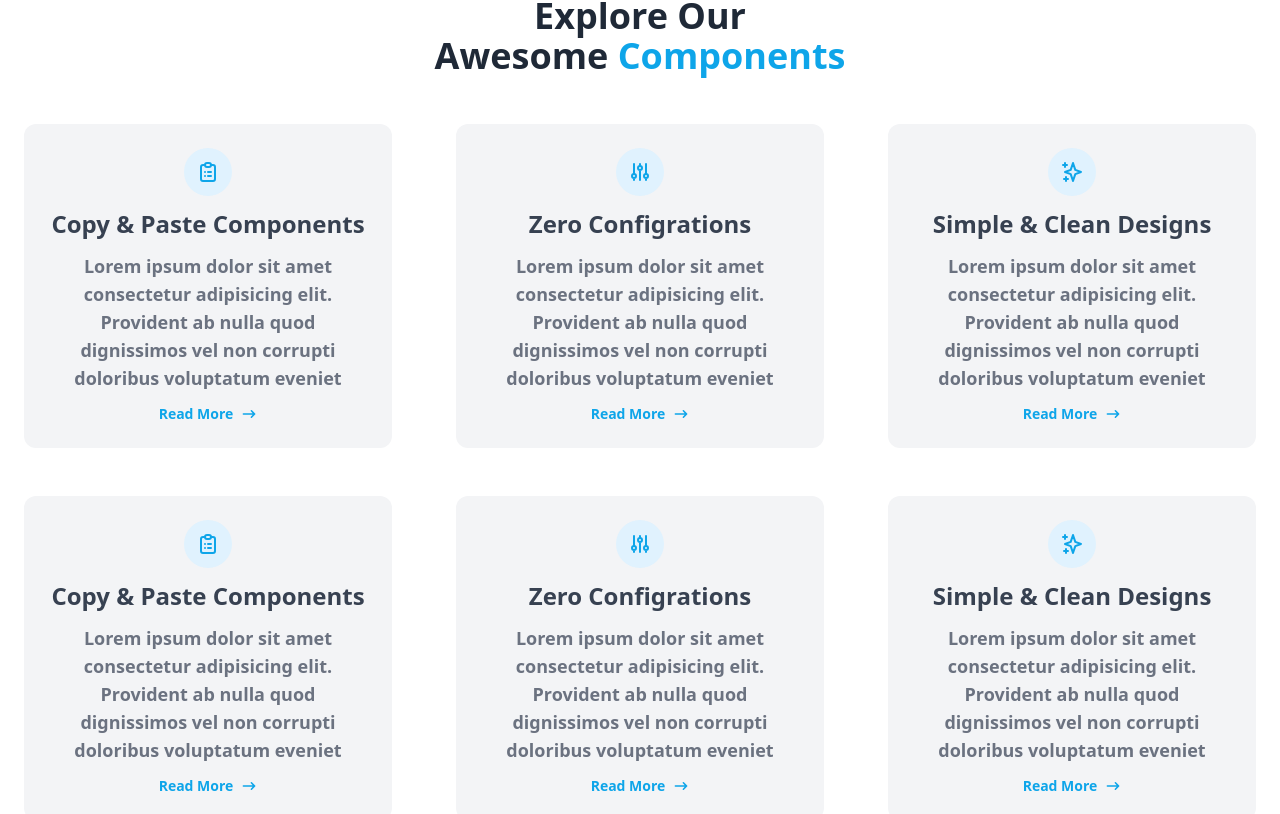
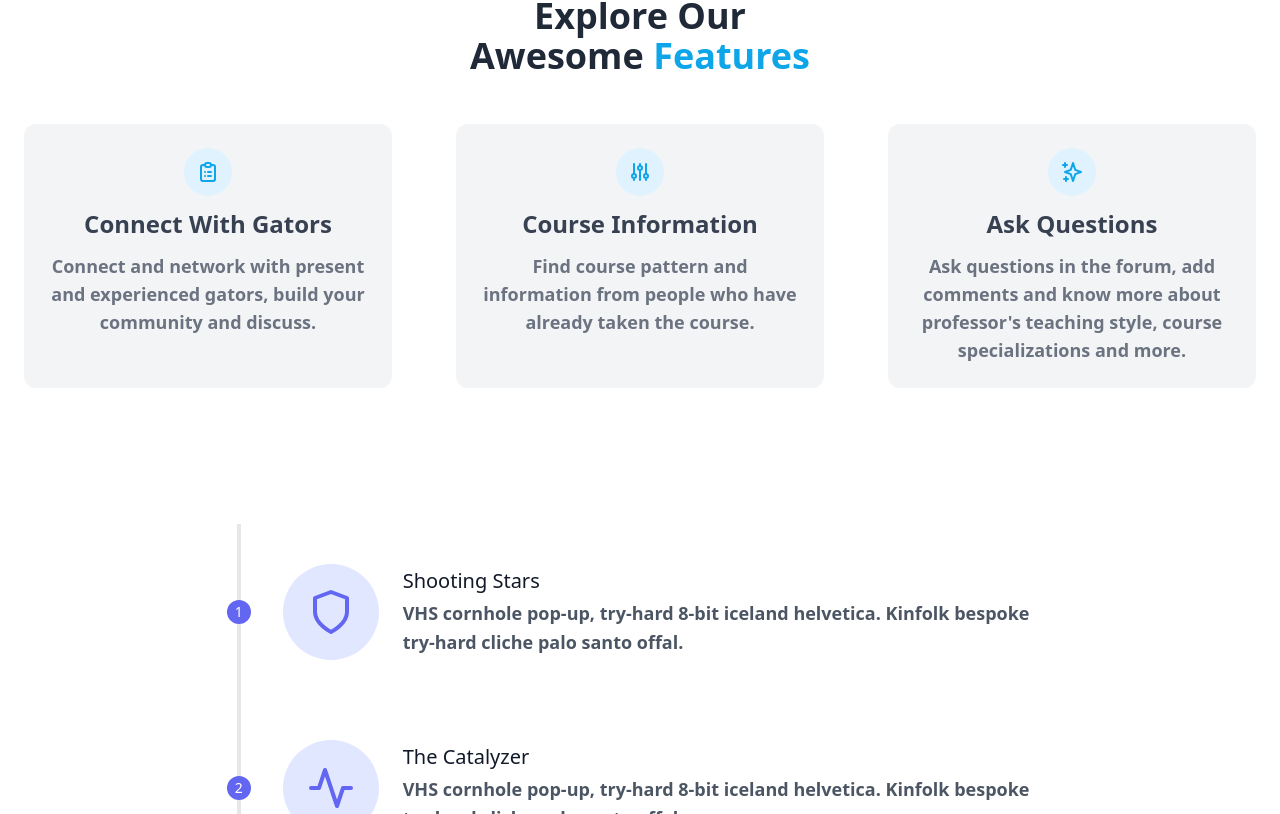
Before and after one commit to kovurusaisachin/AllyGator, a Next.js app in the folder Frontend/allygator_frontend/: page / in a window 1280 px wide. Shown: the part 686-1500 px from the top of the page. Built offline with nearby package versions, Linux system fonts and the light colour scheme.

Commit message:
Features updated

```diff
--- a/Frontend/allygator_frontend/pages/index.tsx
+++ b/Frontend/allygator_frontend/pages/index.tsx
@@ -147,8 +147,55 @@ export default function Home() {
         </header>
 <section className="bg-white dark:bg-gray-900">
   <div className="container px-6 py-10 mx-auto">
-    <h1 className="text-lg font-semibold text-center text-gray-800 capitalize lg:text-4xl dark:text-white">explore our <br /> awesome <span className="text-blue-500">Components</span></h1>
+    <h1 className="text-lg font-semibold text-center text-gray-800 capitalize lg:text-4xl dark:text-white">explore our <br /> awesome <span className="text-blue-500">Features</span></h1>
     <div className="grid grid-cols-1 gap-8 mt-8 xl:mt-12 xl:gap-16 md:grid-cols-2 xl:grid-cols-3">
+      <div className="flex flex-col items-center p-6 space-y-3 text-center bg-gray-100 rounded-xl dark:bg-gray-800">
+        <span className="inline-block p-3 text-blue-500 bg-blue-100 rounded-full dark:text-white dark:bg-blue-500">
+          <svg xmlns="http://www.w3.org/2000/svg" className="w-6 h-6" fill="none" viewBox="0 0 24 24" stroke="currentColor">
+            <path strokeLinecap="round" strokeLinejoin="round" strokeWidth={2} d="M9 5H7a2 2 0 00-2 2v12a2 2 0 002 2h10a2 2 0 002-2V7a2 2 0 00-2-2h-2M9 5a2 2 0 002 2h2a2 2 0 002-2M9 5a2 2 0 012-2h2a2 2 0 012 2m-3 7h3m-3 4h3m-6-4h.01M9 16h.01" />
+          </svg>
+        </span>
+        <h1 className="text-2xl font-semibold text-gray-700 capitalize dark:text-white">Connect with gators</h1>
+        <p className="text-gray-500 dark:text-gray-300">
+          Connect and network with present and experienced gators, build your community and discuss.
+        </p>
+        {/* <a href="#" className="flex items-center -mx-1 text-sm text-blue-500 capitalize transition-colors duration-200 transform dark:text-blue-400 hover: hover:text-blue-600 dark:hover:text-blue-500">
+          <span className="mx-1">read more</span>
+          <svg className="w-4 h-4 mx-1" fill="currentColor" viewBox="0 0 20 20" xmlns="http://www.w3.org/2000/svg"><path fillRule="evenodd" d="M12.293 5.293a1 1 0 011.414 0l4 4a1 1 0 010 1.414l-4 4a1 1 0 01-1.414-1.414L14.586 11H3a1 1 0 110-2h11.586l-2.293-2.293a1 1 0 010-1.414z" clipRule="evenodd" /></svg>
+        </a> */}
+      </div>
+      <div className="flex flex-col items-center p-6 space-y-3 text-center bg-gray-100 rounded-xl dark:bg-gray-800">
+        <span className="inline-block p-3 text-blue-500 bg-blue-100 rounded-full dark:text-white dark:bg-blue-500">
+          <svg xmlns="http://www.w3.org/2000/svg" className="w-6 h-6" fill="none" viewBox="0 0 24 24" stroke="currentColor">
+            <path strokeLinecap="round" strokeLinejoin="round" strokeWidth={2} d="M12 6V4m0 2a2 2 0 100 4m0-4a2 2 0 110 4m-6 8a2 2 0 100-4m0 4a2 2 0 110-4m0 4v2m0-6V4m6 6v10m6-2a2 2 0 100-4m0 4a2 2 0 110-4m0 4v2m0-6V4" />
+          </svg>
+        </span>
+        <h1 className="text-2xl font-semibold text-gray-700 capitalize dark:text-white">Course Information</h1>
+        <p className="text-gray-500 dark:text-gray-300">
+          Find course pattern and information from people who have already taken the course.
+        </p>
+        {/* <a href="#" className="flex items-center -mx-1 text-sm text-blue-500 capitalize transition-colors duration-200 transform dark:text-blue-400 hover: hover:text-blue-600 dark:hover:text-blue-500">
+          <span className="mx-1">read more</span>
+          <svg className="w-4 h-4 mx-1" fill="currentColor" viewBox="0 0 20 20" xmlns="http://www.w3.org/2000/svg"><path fillRule="evenodd" d="M12.293 5.293a1 1 0 011.414 0l4 4a1 1 0 010 1.414l-4 4a1 1 0 01-1.414-1.414L14.586 11H3a1 1 0 110-2h11.586l-2.293-2.293a1 1 0 010-1.414z" clipRule="evenodd" /></svg>
+        </a> */}
+      </div>
+      <div className="flex flex-col items-center p-6 space-y-3 text-center bg-gray-100 rounded-xl dark:bg-gray-800">
+        <span className="inline-block p-3 text-blue-500 bg-blue-100 rounded-full dark:text-white dark:bg-blue-500">
+          <svg xmlns="http://www.w3.org/2000/svg" className="w-6 h-6" fill="none" viewBox="0 0 24 24" stroke="currentColor">
+            <path strokeLinecap="round" strokeLinejoin="round" strokeWidth={2} d="M5 3v4M3 5h4M6 17v4m-2-2h4m5-16l2.286 6.857L21 12l-5.714 2.143L13 21l-2.286-6.857L5 12l5.714-2.143L13 3z" />
+          </svg>
+        </span>
+        <h1 className="text-2xl font-semibold text-gray-700 capitalize dark:text-white">Ask questions</h1>
+        <p className="text-gray-500 dark:text-gray-300">
+          Ask questions in the forum, add comments and know more about professor's teaching style, course specializations and more.
+        </p>
+        {/* <a href="#" className="flex items-center -mx-1 text-sm text-blue-500 capitalize transition-colors duration-200 transform dark:text-blue-400 hover: hover:text-blue-600 dark:hover:text-blue-500">
+          <span className="mx-1">read more</span>
+          <svg className="w-4 h-4 mx-1" fill="currentColor" viewBox="0 0 20 20" xmlns="http://www.w3.org/2000/svg"><path fillRule="evenodd" d="M12.293 5.293a1 1 0 011.414 0l4 4a1 1 0 010 1.414l-4 4a1 1 0 01-1.414-1.414L14.586 11H3a1 1 0 110-2h11.586l-2.293-2.293a1 1 0 010-1.414z" clipRule="evenodd" /></svg>
+        </a> */}
+      </div>
+    </div>
+    {/* <div className="grid grid-cols-1 gap-8 mt-8 xl:mt-12 xl:gap-16 md:grid-cols-2 xl:grid-cols-3">
       <div className="flex flex-col items-center p-6 space-y-3 text-center bg-gray-100 rounded-xl dark:bg-gray-800">
         <span className="inline-block p-3 text-blue-500 bg-blue-100 rounded-full dark:text-white dark:bg-blue-500">
           <svg xmlns="http://www.w3.org/2000/svg" className="w-6 h-6" fill="none" viewBox="0 0 24 24" stroke="currentColor">
@@ -194,54 +241,7 @@ export default function Home() {
           <svg className="w-4 h-4 mx-1" fill="currentColor" viewBox="0 0 20 20" xmlns="http://www.w3.org/2000/svg"><path fillRule="evenodd" d="M12.293 5.293a1 1 0 011.414 0l4 4a1 1 0 010 1.414l-4 4a1 1 0 01-1.414-1.414L14.586 11H3a1 1 0 110-2h11.586l-2.293-2.293a1 1 0 010-1.414z" clipRule="evenodd" /></svg>
         </a>
       </div>
-    </div>
-    <div className="grid grid-cols-1 gap-8 mt-8 xl:mt-12 xl:gap-16 md:grid-cols-2 xl:grid-cols-3">
-      <div className="flex flex-col items-center p-6 space-y-3 text-center bg-gray-100 rounded-xl dark:bg-gray-800">
-        <span className="inline-block p-3 text-blue-500 bg-blue-100 rounded-full dark:text-white dark:bg-blue-500">
-          <svg xmlns="http://www.w3.org/2000/svg" className="w-6 h-6" fill="none" viewBox="0 0 24 24" stroke="currentColor">
-            <path strokeLinecap="round" strokeLinejoin="round" strokeWidth={2} d="M9 5H7a2 2 0 00-2 2v12a2 2 0 002 2h10a2 2 0 002-2V7a2 2 0 00-2-2h-2M9 5a2 2 0 002 2h2a2 2 0 002-2M9 5a2 2 0 012-2h2a2 2 0 012 2m-3 7h3m-3 4h3m-6-4h.01M9 16h.01" />
-          </svg>
-        </span>
-        <h1 className="text-2xl font-semibold text-gray-700 capitalize dark:text-white">Copy &amp; paste components</h1>
-        <p className="text-gray-500 dark:text-gray-300">
-          Lorem ipsum dolor sit amet consectetur adipisicing elit. Provident ab nulla quod dignissimos vel non corrupti doloribus voluptatum eveniet
-        </p>
-        <a href="#" className="flex items-center -mx-1 text-sm text-blue-500 capitalize transition-colors duration-200 transform dark:text-blue-400 hover: hover:text-blue-600 dark:hover:text-blue-500">
-          <span className="mx-1">read more</span>
-          <svg className="w-4 h-4 mx-1" fill="currentColor" viewBox="0 0 20 20" xmlns="http://www.w3.org/2000/svg"><path fillRule="evenodd" d="M12.293 5.293a1 1 0 011.414 0l4 4a1 1 0 010 1.414l-4 4a1 1 0 01-1.414-1.414L14.586 11H3a1 1 0 110-2h11.586l-2.293-2.293a1 1 0 010-1.414z" clipRule="evenodd" /></svg>
-        </a>
-      </div>
-      <div className="flex flex-col items-center p-6 space-y-3 text-center bg-gray-100 rounded-xl dark:bg-gray-800">
-        <span className="inline-block p-3 text-blue-500 bg-blue-100 rounded-full dark:text-white dark:bg-blue-500">
-          <svg xmlns="http://www.w3.org/2000/svg" className="w-6 h-6" fill="none" viewBox="0 0 24 24" stroke="currentColor">
-            <path strokeLinecap="round" strokeLinejoin="round" strokeWidth={2} d="M12 6V4m0 2a2 2 0 100 4m0-4a2 2 0 110 4m-6 8a2 2 0 100-4m0 4a2 2 0 110-4m0 4v2m0-6V4m6 6v10m6-2a2 2 0 100-4m0 4a2 2 0 110-4m0 4v2m0-6V4" />
-          </svg>
-        </span>
-        <h1 className="text-2xl font-semibold text-gray-700 capitalize dark:text-white">Zero Configrations</h1>
-        <p className="text-gray-500 dark:text-gray-300">
-          Lorem ipsum dolor sit amet consectetur adipisicing elit. Provident ab nulla quod dignissimos vel non corrupti doloribus voluptatum eveniet
-        </p>
-        <a href="#" className="flex items-center -mx-1 text-sm text-blue-500 capitalize transition-colors duration-200 transform dark:text-blue-400 hover: hover:text-blue-600 dark:hover:text-blue-500">
-          <span className="mx-1">read more</span>
-          <svg className="w-4 h-4 mx-1" fill="currentColor" viewBox="0 0 20 20" xmlns="http://www.w3.org/2000/svg"><path fillRule="evenodd" d="M12.293 5.293a1 1 0 011.414 0l4 4a1 1 0 010 1.414l-4 4a1 1 0 01-1.414-1.414L14.586 11H3a1 1 0 110-2h11.586l-2.293-2.293a1 1 0 010-1.414z" clipRule="evenodd" /></svg>
-        </a>
-      </div>
-      <div className="flex flex-col items-center p-6 space-y-3 text-center bg-gray-100 rounded-xl dark:bg-gray-800">
-        <span className="inline-block p-3 text-blue-500 bg-blue-100 rounded-full dark:text-white dark:bg-blue-500">
-          <svg xmlns="http://www.w3.org/2000/svg" className="w-6 h-6" fill="none" viewBox="0 0 24 24" stroke="currentColor">
-            <path strokeLinecap="round" strokeLinejoin="round" strokeWidth={2} d="M5 3v4M3 5h4M6 17v4m-2-2h4m5-16l2.286 6.857L21 12l-5.714 2.143L13 21l-2.286-6.857L5 12l5.714-2.143L13 3z" />
-          </svg>
-        </span>
-        <h1 className="text-2xl font-semibold text-gray-700 capitalize dark:text-white">Simple &amp; clean designs</h1>
-        <p className="text-gray-500 dark:text-gray-300">
-          Lorem ipsum dolor sit amet consectetur adipisicing elit. Provident ab nulla quod dignissimos vel non corrupti doloribus voluptatum eveniet
-        </p>
-        <a href="#" className="flex items-center -mx-1 text-sm text-blue-500 capitalize transition-colors duration-200 transform dark:text-blue-400 hover: hover:text-blue-600 dark:hover:text-blue-500">
-          <span className="mx-1">read more</span>
-          <svg className="w-4 h-4 mx-1" fill="currentColor" viewBox="0 0 20 20" xmlns="http://www.w3.org/2000/svg"><path fillRule="evenodd" d="M12.293 5.293a1 1 0 011.414 0l4 4a1 1 0 010 1.414l-4 4a1 1 0 01-1.414-1.414L14.586 11H3a1 1 0 110-2h11.586l-2.293-2.293a1 1 0 010-1.414z" clipRule="evenodd" /></svg>
-        </a>
-      </div>
-    </div>
+    </div>   */}
   </div>
 </section>
 
```
